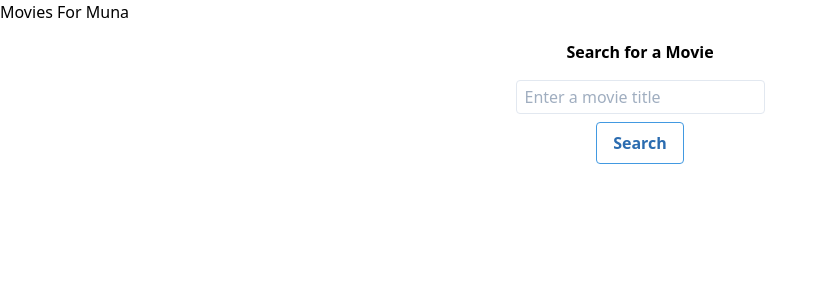
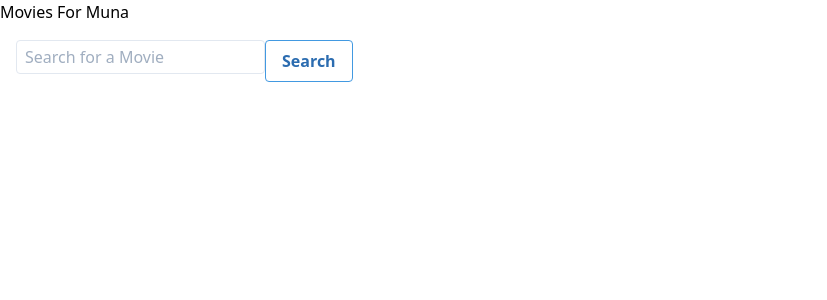
Before and after one commit to zacharyboelter/movie-recommendation-app, a React (Create React App) app: page / in a window 1280 px wide. Shown: the top 300 px of the page, without its empty margins (0-827 px from the left). Built offline with nearby package versions, Linux system fonts and the light colour scheme.

Commit message:
planning to switch to onChange instead of onSearch

```diff
--- a/src/components/MovieSearch.js
+++ b/src/components/MovieSearch.js
@@ -16,13 +16,12 @@ const MovieSearch = ({ onSearch }) => {
 
     return (
         <div className="text-center p-4">
-            <h2 className="text-2x1 font-semibold mb-4">Search for a Movie</h2>
-            <form class="flex flex-col items-center mb-2" onSubmit={handleSubmit}>
+            <form class="flex flex-row items-center mb-2" onSubmit={handleSubmit}>
                 <input
                     type="text"
                     value={query}
                     onChange={(e) => setQuery(e.target.value)}
-                    placeholder="Enter a movie title"
+                    placeholder="Search for a Movie"
                     class="px-2 py-1 border rounded mb-2"
                 />
                 <button
```
